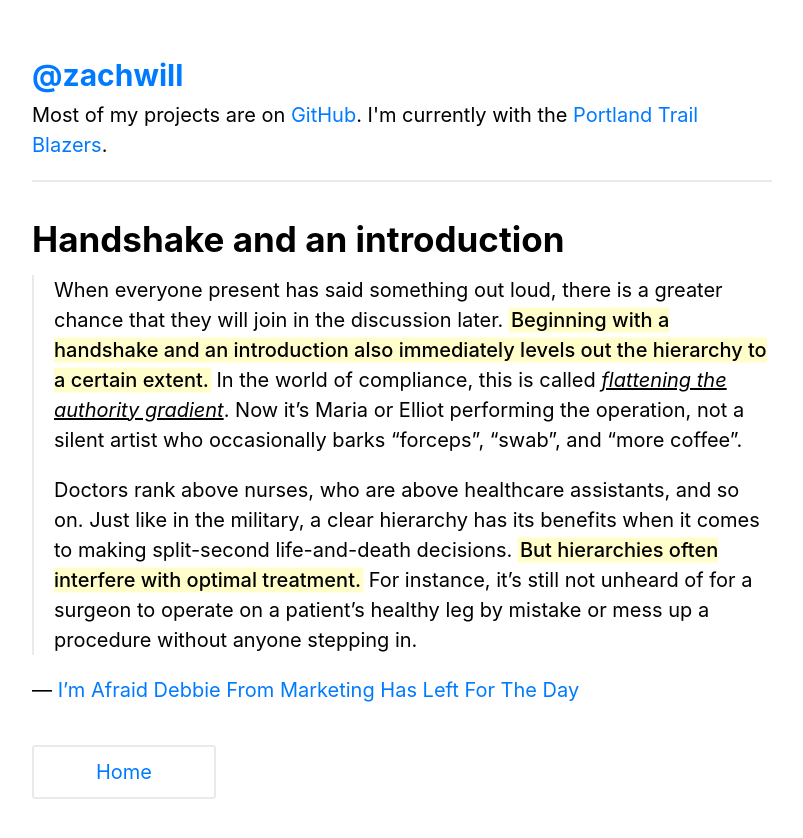
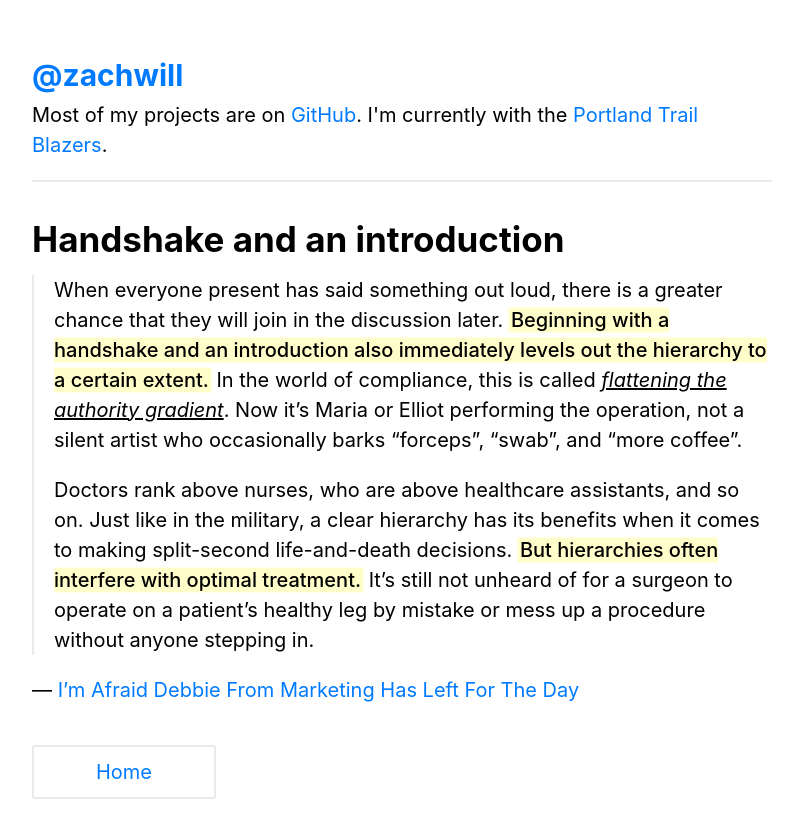
Before and after one commit to zachwill/blog, a Jekyll site: the page built from _posts/2023-10-18-handshake.md, in a window 1280 px wide. Shown: the top 838 px of the page, without its empty margins (238-1041 px from the left). Built offline with Jekyll 4.4.1, drawn with Linux system fonts in a browser that asks for light colours.

Commit message:
Minor reformat

```diff
--- a/_posts/2023-10-18-handshake.md
+++ b/_posts/2023-10-18-handshake.md
@@ -6,6 +6,6 @@ permalink : /handshake/
 
 > When everyone present has said something out loud, there is a greater chance that they will join in the discussion later. **Beginning with a handshake and an introduction also immediately levels out the hierarchy to a certain extent.** In the world of compliance, this is called _flattening the authority gradient_. Now it’s Maria or Elliot performing the operation, not a silent artist who occasionally barks “forceps”, “swab”, and “more coffee”.
 >
-> Doctors rank above nurses, who are above healthcare assistants, and so on. Just like in the military, a clear hierarchy has its benefits when it comes to making split-second life-and-death decisions. **But hierarchies often interfere with optimal treatment.** For instance, it’s still not unheard of for a surgeon to operate on a patient’s healthy leg by mistake or mess up a procedure without anyone stepping in.
+> Doctors rank above nurses, who are above healthcare assistants, and so on. Just like in the military, a clear hierarchy has its benefits when it comes to making split-second life-and-death decisions. **But hierarchies often interfere with optimal treatment.** It’s still not unheard of for a surgeon to operate on a patient’s healthy leg by mistake or mess up a procedure without anyone stepping in.
 
 &mdash; [I'm Afraid Debbie From Marketing Has Left For The Day](https://www.goodreads.com/book/show/46157312-i-m-afraid-debbie-from-marketing-has-left-for-the-day)
```
